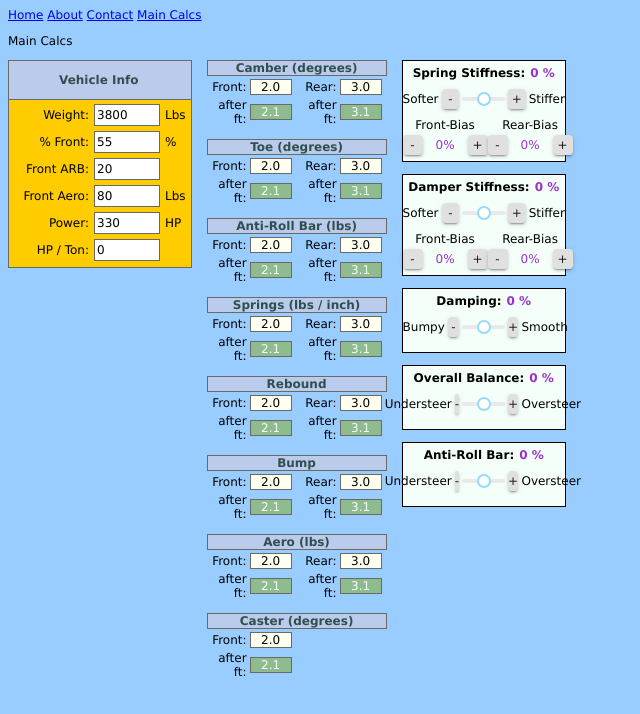
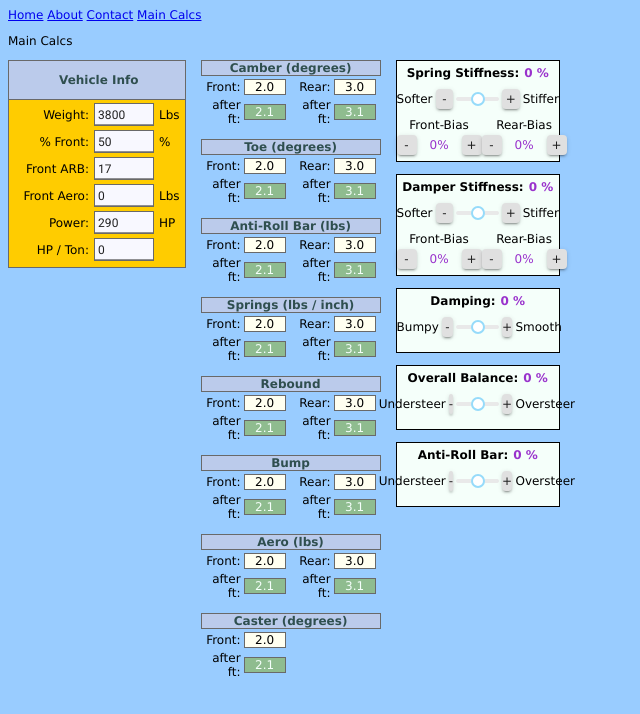
Before and after one commit to gatto-c/ftune, a React (Create React App) app in the folder ftune-app/: page /maincalcs in a window 1280 px wide. Shown: the top 714 px of the page, without its empty margins (0-640 px from the left). Built offline with nearby package versions, Linux system fonts and the light colour scheme.

Commit message:
Added material-ui to vehicle inputs

```diff
--- a/ftune-app/src/App.scss
+++ b/ftune-app/src/App.scss
@@ -81,16 +81,22 @@ div.vehicle-inputs-container {
     margin-bottom: auto;
   }
 
+  .MuiInputBase-input {
+    padding: 4px 0px 0px 3px;
+  }
+
   .input {
     border: $section-border;
     margin-left: 5px;
     width: 60px;
-    height: 18px;
+    height: 23px;
     font-size: 12px;
     display: block;
     margin-top: auto;
     margin-bottom: auto;
     text-align: left;
+    padding-right: 4px;
+    background-color: ghostwhite;
   }
 }
 
--- a/ftune-app/src/ftuneDataInput.js
+++ b/ftune-app/src/ftuneDataInput.js
@@ -1,6 +1,8 @@
+/* eslint-disable */
 /* eslint-disable no-constant-condition */
 import React from "react";
 import PropTypes from "prop-types";
+import Input from "@material-ui/core/Input";
 
 export default function DataIOComponent({
   id,
@@ -8,23 +10,39 @@ export default function DataIOComponent({
   type,
   inputValue,
   metricLabel,
+  visible,
   readOnly,
   handleChange,
 }) {
+  console.log(">>>>>visible:", visible);
+
+  if (visible) {
     return (
       <div className="input-container">
         <p className="input-label">{label}</p>
-      <input
+        <Input
+          id={id}
+          className="input"
+          type={type}
+          value={inputValue}
+          readOnly={readOnly}
+          inputProps={{ inputmode: "numeric", pattern: "[0-9]*" }}
+          onChange={handleChange}
+        />
+        {/* <input
           type={type}
           className="input"
           id={id}
           readOnly={readOnly}
           value={inputValue}
           onChange={handleChange}
-      />
+        />         */}
         <p className="input-metric">{metricLabel}</p>
       </div>
     );
+  } else {
+    return null;
+  }
 }
 
 DataIOComponent.defaultProps = {
@@ -37,6 +55,8 @@ DataIOComponent.propTypes = {
   type: PropTypes.string.isRequired,
   inputValue: PropTypes.string.isRequired,
   metricLabel: PropTypes.string.isRequired,
+  visible: PropTypes.bool,
   readOnly: PropTypes.bool,
   handleChange: PropTypes.func.isRequired,
 };
+/* eslint-enable */
--- a/ftune-app/src/ftuneMainCalc.js
+++ b/ftune-app/src/ftuneMainCalc.js
@@ -9,13 +9,15 @@ export const CarDataContext = createContext();
 export default function MainCalcs() {
   const dataCarInputs = {
     weight: "3800",
-    front_percent: "55",
-    front_arb: "20",
-    rear_arb: "20",
-    front_aero: "80",
-    power_hp: "330",
+    front_percent: "50",
+    front_arb: "17",
+    rear_arb: "17",
+    front_aero: "0",
+    power_hp: "290",
     hp_per_ton: "0",
   };
+
+  // const outputs = {};
 
   const carInputsReducer = (state, { type, payload }) => {
     console.log(">>cir, state:", state, ", type:", type, ", payload:", payload);
@@ -40,7 +42,6 @@ export default function MainCalcs() {
           <VehicleInfo />
           <MainOutputs />
           <MainCalcSliders />
-          {/* <ReducerForm /> */}
         </CarDataContext.Provider>
       </div>
     </div>
--- a/ftune-app/src/ftuneVehicleInfo.js
+++ b/ftune-app/src/ftuneVehicleInfo.js
@@ -16,6 +16,7 @@ export default function VehicleInfo() {
       type: "number",
       inputValue: state.weight,
       metricLabel: "Lbs",
+      visible: true,
       handleChange: (event) =>
         dispatch({ type: "weight", payload: event.target.value }),
     },
@@ -25,17 +26,29 @@ export default function VehicleInfo() {
       type: "number",
       inputValue: state.front_percent,
       metricLabel: "%",
+      visible: true,
       handleChange: (event) =>
         dispatch({ type: "front_percent", payload: event.target.value }),
     },
     {
-      id: "input_arb_front_rear",
+      id: "input_arb_front",
       label: "Front ARB",
       type: "number",
       inputValue: state.front_arb,
       metricLabel: "",
+      visible: state.front_percent <= 50.0 ? true : false,
       handleChange: (event) =>
         dispatch({ type: "front_arb", payload: event.target.value }),
+    },
+    {
+      id: "input_arb_rear",
+      label: "Rear ARB",
+      type: "number",
+      inputValue: state.rear_arb,
+      metricLabel: "",
+      visible: state.front_percent > 50.0 ? true : false,
+      handleChange: (event) =>
+        dispatch({ type: "rear_arb", payload: event.target.value }),
     },
     {
       id: "input_front_aero",
@@ -43,6 +56,7 @@ export default function VehicleInfo() {
       type: "number",
       inputValue: state.front_aero,
       metricLabel: "Lbs",
+      visible: true,
       handleChange: (event) =>
         dispatch({ type: "front_aero", payload: event.target.value }),
     },
@@ -52,6 +66,7 @@ export default function VehicleInfo() {
       type: "number",
       inputValue: state.power_hp,
       metricLabel: "HP",
+      visible: true,
       handleChange: (event) =>
         dispatch({ type: "power_hp", payload: event.target.value }),
     },
@@ -62,10 +77,13 @@ export default function VehicleInfo() {
       inputValue: state.hp_per_ton,
       metricLabel: "",
       readOnly: true,
+      visible: true,
       handleChange: (event) =>
         dispatch({ type: "hp_per_ton", payload: event.target.value }),
     },
   ];
+
+  console.log(">>>>>here");
 
   return (
     <div className="vehicle-inputs-container">
@@ -81,6 +99,7 @@ export default function VehicleInfo() {
             type={el.type}
             inputValue={el.inputValue}
             metricLabel={el.metricLabel}
+            visible={el.visible}
             readOnly={el.readOnly}
             handleChange={el.handleChange}
           />
```
Lines whose indentation alone changed are shown as unchanged.
